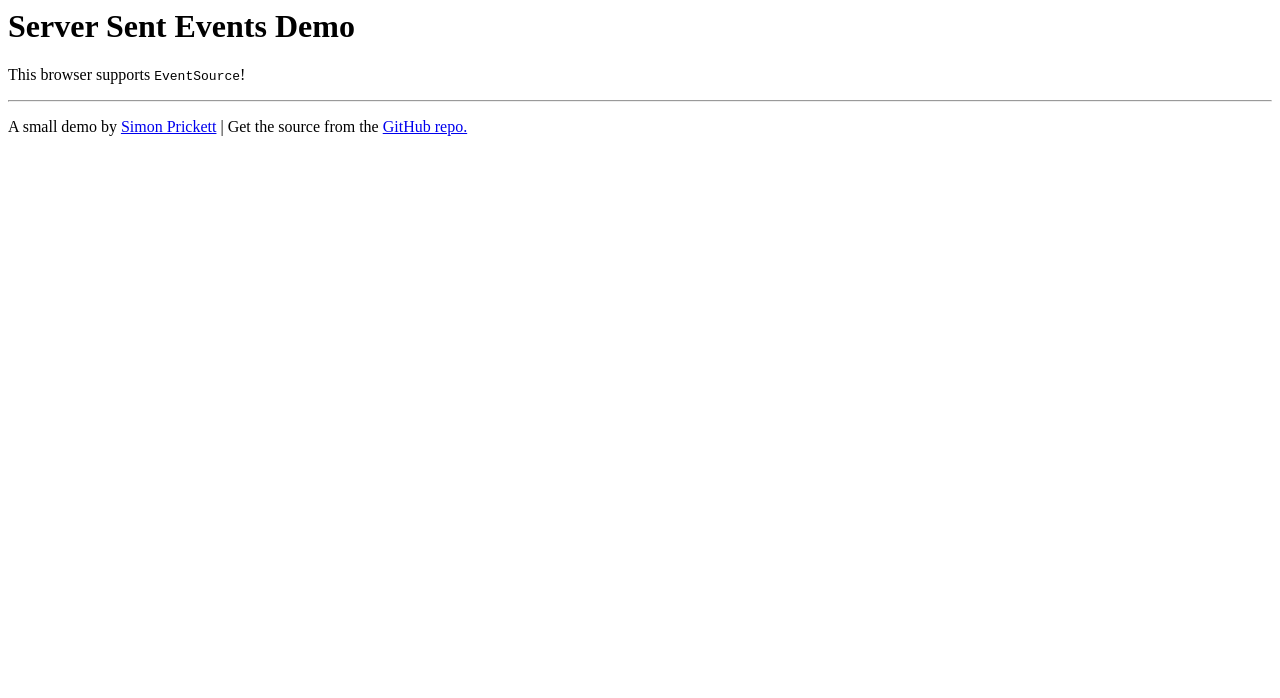
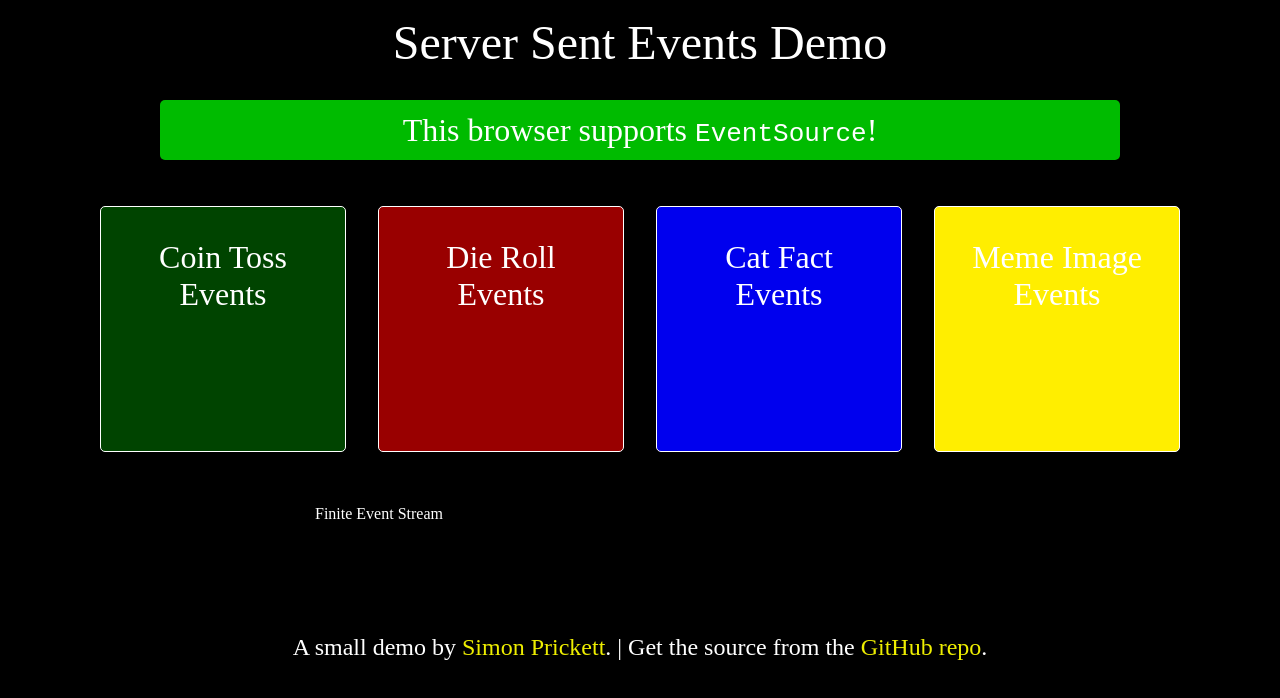
Before and after one commit to simonprickett/server-sent-events-demo, a plain HTML site: page src/vanilla/client/index.html in a window 1280 px wide. Drawn offline with Linux system fonts and the light colour scheme; no server answers.

Commit message:
A lot of styling tidy and minor server tidy.

```diff
--- a/src/vanilla/client/css/app.css
+++ b/src/vanilla/client/css/app.css
@@ -1 +1,98 @@
 /* vanilla/client/css/app.css */
+html {
+    background-color: #000000;
+    color: #FFFFFF;
+}
+
+a {
+    color: #EEEE00;
+    text-decoration: none;
+}
+
+.header {
+    text-align: center;
+    font-size: 3.0em;
+    margin-top: 15px;
+}
+
+.container {
+    display: flex;
+    flex-wrap: wrap;
+    justify-content: center;
+    align-items: center;
+    margin: auto;
+    max-width: 1200px;
+    width: 90%;
+}
+
+.browserSupport {
+    width: 80%;
+    height: 60px;
+    max-width: 960px;
+    text-align: center;
+    border-radius: 5px;
+    border-color: #FFFFFF;
+    border-width: 1px;
+    background-color: #00BB00;
+    color: #FFFFFF;
+    font-size: 2em;
+    line-height: 60px;
+    margin-bottom: 30px;
+    margin-top: 30px;
+    margin-left: auto;
+    margin-right: auto;
+}
+
+.unsupportedBrowser {
+    background-color: #EE0000;
+}
+
+.box {
+    width: 180px;
+    height: 180px;
+    border-radius: 5px;
+    border-style: solid;
+    border-color: #FFFFFF;
+    border-width: 1px;
+    margin: .5em;
+    padding: 1em;
+    text-align: center;
+    font-size: 2em;
+    color: #FFFFFF;
+}
+
+.coinToss {
+    background-color: #004400;
+}
+
+.dieRoll {
+    background-color: #990000;
+}
+
+.catFacts {
+    background-color: #0000EE;
+}
+
+.memes {
+    background-color: #FFEE00;
+}
+
+.memeImage {
+    width: 100%;
+    height: 100%;
+}
+
+.rectangle {
+    height: 100px;
+    width: 650px;
+    border-radius: 5px;
+    border-style: solid;
+    border-color: #000000;
+    border-width: 1px;
+    margin: 20px;
+}
+
+.footer {
+    text-align: center;
+    font-size: 1.5em;
+}
--- a/src/vanilla/client/index.html
+++ b/src/vanilla/client/index.html
@@ -9,22 +9,30 @@
         <script src="js/app.js"></script>
     </head>
     <body>
-        <h1>Server Sent Events Demo</h1>
-        <div id="app">
-            <div id="browserSupport">
+        <div class="header">
+            Server Sent Events Demo
+        </div>
+        <div id="browserSupport" class="browserSupport">
+        </div>
+        <div id="app" class="container">
+            <div id="coinToss" class="box coinToss">
+                Coin Toss Events
             </div>
-            <div id="coinToss">
+            <div id="dieRoll" class="box dieRoll">
+                Die Roll Events
             </div>
-            <div id="dieRoll">
+            <div id="catFact" class="box catFacts">
+                Cat Fact Events
             </div>
-            <div id="catFact">
+            <div id="meme" class="box memes">
+                Meme Image Events
             </div>
-            <div id="meme">
-            </div>
-            <div id="finiteNumberOfEvents">
+            <div id="finiteNumberOfEvents" class="rectangle">
+                <p>Finite Event Stream</p>
             </div>
         </div>
-        <hr>
-        <p>A small demo by <a href="http://crudworks.org" target="_blank">Simon Prickett</a> | Get the source from the <a href="https://github.com/simonprickett/server-sent-events-demo" target="_blank">GitHub repo.</a></p>
+        <div class="footer">
+            <p>A small demo by <a href="http://crudworks.org" target="_blank">Simon Prickett</a>. | Get the source from the <a href="https://github.com/simonprickett/server-sent-events-demo" target="_blank">GitHub repo</a>.</p>
+        </div>
     </body>
 </html>
--- a/src/vanilla/client/js/app.js
+++ b/src/vanilla/client/js/app.js
@@ -3,33 +3,34 @@
 const app = {
   initialize: () => {
     if (!! window.EventSource) {
-      document.getElementById('browserSupport').innerHTML = '<p>This browser supports <tt>EventSource</tt>!</p>';
+      document.getElementById('browserSupport').innerHTML = 'This browser supports <tt>EventSource</tt>!';
 
       const eventSource = new EventSource('http://localhost:5000/randomNamedEvents');
 
       eventSource.addEventListener('coinToss', (e) => {
-        document.getElementById('coinToss').innerHTML = `<p>${e.data}</p>`;
+        document.getElementById('coinToss').innerHTML = `${e.data}`;
       });
 
       eventSource.addEventListener('dieRoll', (e) => {
-        document.getElementById('dieRoll').innerHTML = `<p>${e.data}</p>`;
+        document.getElementById('dieRoll').innerHTML = `${e.data}`;
       });
 
       eventSource.addEventListener('catFact', (e) => {
-        document.getElementById('catFact').innerHTML = `<p>${e.data}</p>`;
+        document.getElementById('catFact').innerHTML = `${e.data}`;
       });
 
       eventSource.addEventListener('meme', (e) => {
-        document.getElementById('meme').innerHTML = `<img src="${e.data}">`;
+        document.getElementById('meme').innerHTML = `<img class="memeImage" src="${e.data}">`;
       });
 
       eventSource.addEventListener('error', (e) => {
         console.log('got an error');
         console.log(e);
-      }, false);
+      });
     } else {
       // TODO update app id div to say browser does not support EventSource...
-      document.getElementById('browserSupport').innerHTML = '<p>Sorry, your browser does not support <tt>EventSource</tt> which is required for this demo.</p>';
+      // TODO update div to have additional class 'unsupportedBrowser
+      document.getElementById('browserSupport').innerHTML = 'Sorry, your browser does not support <tt>EventSource</tt> which is required for this demo.';
     }
   }
 };
--- a/src/vanilla/server/server.js
+++ b/src/vanilla/server/server.js
@@ -11,7 +11,7 @@ const catFacts = [
   'The technical term for a cat\'s hairball is a bezoar.',
   'A group of cats is called a clowder.',
   'Female cats tend to be right pawed, while male cats are more often left pawed.',
-  'A cat cannot climb head first down a tree because its claws are curved the wrong way',
+  'A cat cannot climb head first down a tree because its claws are curved the wrong way.',
   'Cats make about 100 different sounds.',
   'A cat\'s brain is biologically more similar to a human brain than it is to a dog\'s.',
   'There are more than 500 million domestic cats in the world.',
```
